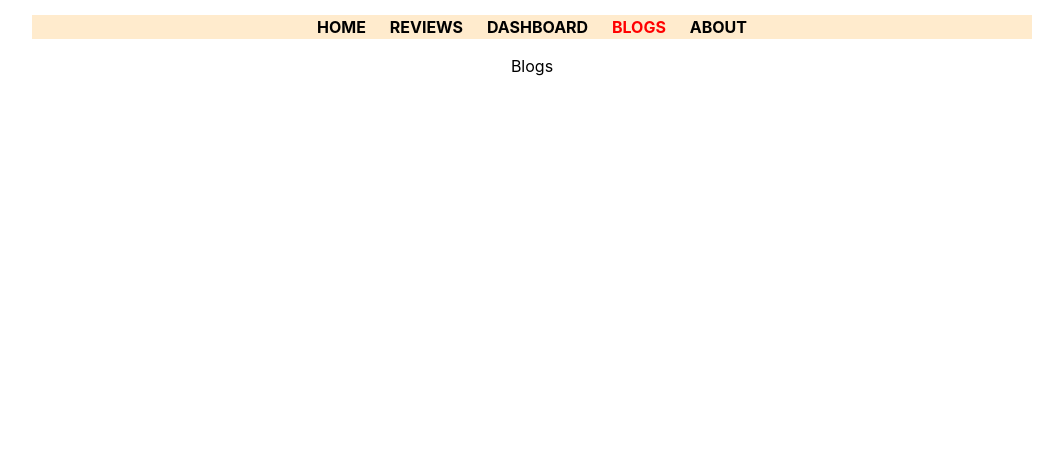
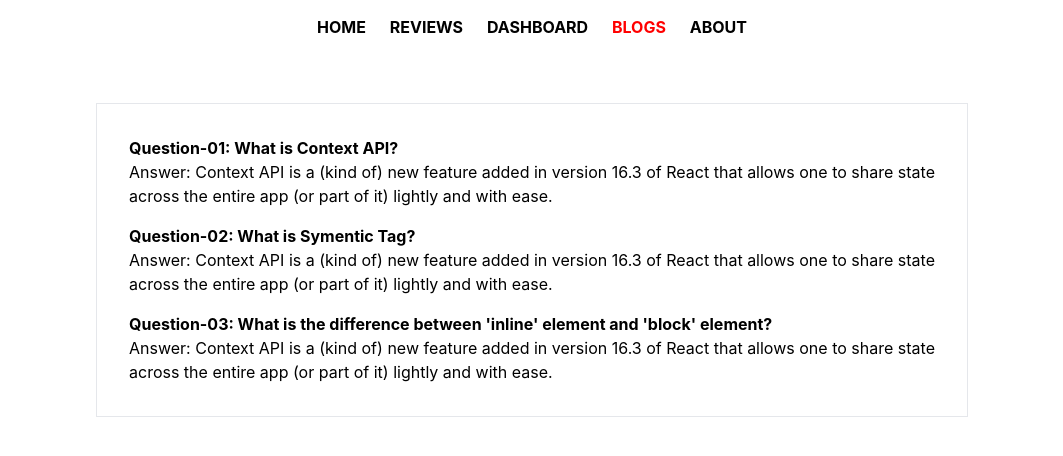
Before and after one commit to git-mhasan/review-website-react, a React (Create React App) app: page /blogs in a window 1280 px wide. Shown: the top 456 px of the page, without its empty margins (108-1171 px from the left). Built offline with nearby package versions, Linux system fonts and the light colour scheme.

Commit message:
blogs and about page updated

```diff
--- a/src/components/About/About.js
+++ b/src/components/About/About.js
@@ -3,9 +3,21 @@ import "./About.css";
 
 const About = () => {
     return (
-        <div>
-            <h2>About</h2>
-        </div>
+        <div className='border m-16 p-8 divide-y divide-black-900'>
+            <div className='m-4'>
+                <h2 className='font-bold'> Developed by:</h2>
+                <h2>Md. Mahadi Hasan</h2>
+                <h2>Jr. Web Dvelopper</h2>
+            </div>
+            <div className='m-8'>
+                <h2 className='font-bold mt-8'> Contact:</h2>
+                <h2>1/2 Banadi, Dhaka.</h2>
+                <h2>Ph: 0172345678</h2>
+                <h2>email: abc@gmail.com</h2>
+            </div>
+
+
+        </div >
     );
 };
 
--- a/src/components/Blogs/Blogs.js
+++ b/src/components/Blogs/Blogs.js
@@ -3,8 +3,21 @@ import './Blogs.css';
 
 const Blogs = () => {
     return (
-        <div>
-            <h2>Blogs</h2>
+        <div className='border m-16 p-8'>
+            <div className='text-justify mb-4'>
+                <h2 className='font-bold'><span >Question-01:</span> What is Context API?</h2>
+                <h2><span >Answer:</span> Context API is a (kind of) new feature added in version 16.3 of React that allows one to share state across the entire app (or part of it) lightly and with ease.</h2>
+            </div>
+
+            <div className='text-justify my-4'>
+                <h2 className='font-bold'><span >Question-02:</span> What is Symentic Tag?</h2>
+                <h2><span >Answer:</span> Context API is a (kind of) new feature added in version 16.3 of React that allows one to share state across the entire app (or part of it) lightly and with ease.</h2>
+            </div>
+
+            <div className='text-justify mt-4'>
+                <h2 className='font-bold'><span >Question-03:</span> What is the difference between 'inline' element and 'block' element?</h2>
+                <h2><span >Answer:</span> Context API is a (kind of) new feature added in version 16.3 of React that allows one to share state across the entire app (or part of it) lightly and with ease.</h2>
+            </div>
         </div>
     );
 };
--- a/src/components/Header/Header.css
+++ b/src/components/Header/Header.css
@@ -1,12 +1,5 @@
 * {
     box-sizing: border-box;
-}
-
-.header-bar {
-    background-color: blanchedalmond;
-    /* height: 40px; */
-    /* margin: 5px; */
-    /* padding: 5px 0; */
 }
 
 .active {
--- a/src/components/ReviewDetail/ReviewDetail.js
+++ b/src/components/ReviewDetail/ReviewDetail.js
@@ -4,7 +4,7 @@ import './ReviewDetail.css'
 const ReviewDetail = ({ review }) => {
     const { name, date, comments, imageUrl, rating } = review;
     return (
-        <div className='review-details border border-gray-400 m-8 shadow-lg'>
+        <div className='review-details border border-gray-400 m-16 shadow-lg'>
             <div className='flex m-8'>
                 <img className='detail-rev-pic' src={imageUrl} alt="" />
                 <div className='align-middle'>
```
